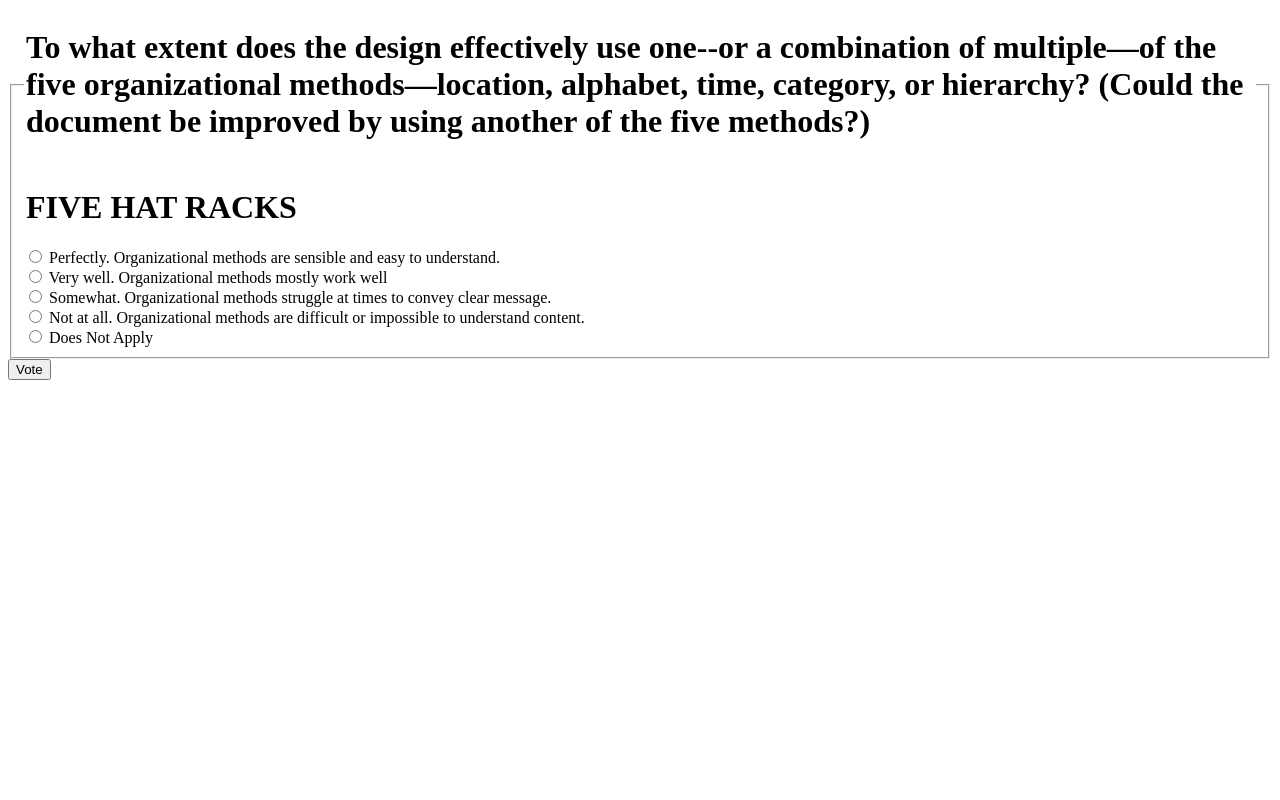
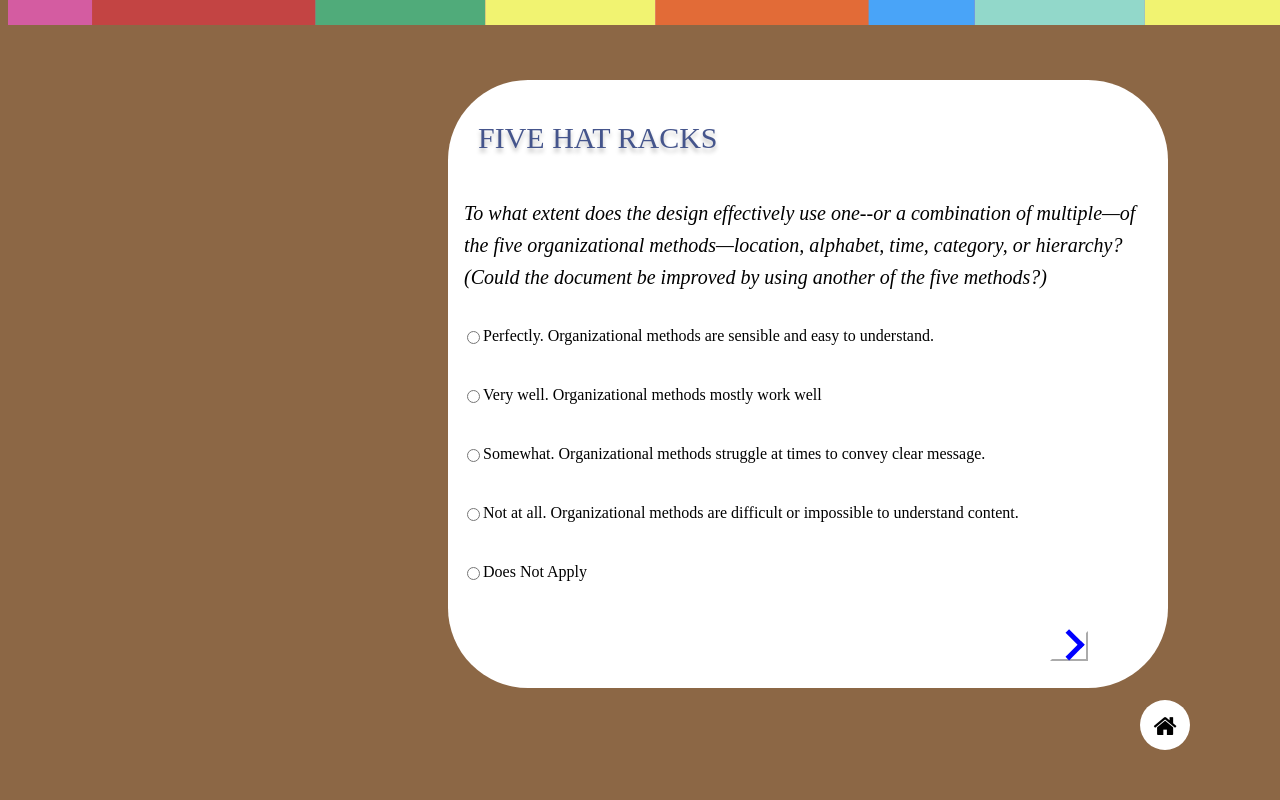
Before and after one commit to cmpt375-2021fall/client-project-crayon_project, a Django app: page /1/ in a window 1280 px wide. Run offline with Django 3.2, Linux system fonts and the light colour scheme; data comes from the database, SQL or seed files in the repository; both versions use the stored data as it was after the commit; some web fonts are replaced.

Commit message:
quiz can change color

```diff
--- a/crayonApp/forms.py
+++ b/crayonApp/forms.py
@@ -14,10 +14,10 @@ class RegisterForm(forms.Form):
    # captcha = CaptchaField(label='Verification code')
 
 class CreateForm(forms.Form):
-    name = forms.CharField(label="room name", max_length=256, widget=forms.TextInput(attrs={'class': 'form-control','placeholder': "Room Name"}))
+    name = forms.CharField(label="project name", max_length=256, widget=forms.TextInput(attrs={'class': 'form-control','placeholder': "Project Name"}))
 
 class EnterForm(forms.Form):
-    room_id = forms.CharField(label="room id", max_length=256, widget=forms.TextInput(attrs={'class': 'form-control','placeholder': "Room ID"}))
+    room_id = forms.CharField(label="project id", max_length=256, widget=forms.TextInput(attrs={'class': 'form-control','placeholder': "Project ID"}))
 
 # Model form
 class FileUploadModelForm(forms.ModelForm):
--- /dev/null
+++ b/crayonApp/static/crayonApp/css/detail.css
@@ -0,0 +1,116 @@
+
+/* body{
+      background-color: #45558C;
+
+      } */
+
+      h2{
+
+          position: absolute;
+          left: 1em;
+          top: 0.002em;
+          font-family: Futura;
+          font-style: normal;
+          font-weight: 500;
+          font-size: 30px;
+          line-height: 66px;
+          color:#45558C;
+          text-shadow: 0px 4px 4px rgba(0, 0, 0, 0.25);
+      }
+
+      h1{
+      font-family: Futura;
+      font-size:20px;
+      font-style: italic;
+      font-weight: 500;
+      line-height: 32px;
+      letter-spacing: 0em;
+      text-align: left;
+
+      }
+
+      #big{
+      background-color: white;
+      border-radius:5em;
+      position: absolute;
+      top:5em;
+      left:28em;
+      width:45em;
+      height:38em;
+      }
+
+      #content{
+
+      position:relative;
+      top: 5em;
+      }
+
+      #choices{
+          position: relative;
+          top:5em;
+      }
+
+      .chose{
+          display: flex;
+          flex-direction: row;
+          align-items: center;
+      }
+
+      h3{
+          font-family: Futura;
+          font-size:1em;
+          font-style: normal;
+          font-weight: 500;
+          line-height: 27px;
+          letter-spacing: 0em;
+          text-align: left;
+
+
+      }
+
+      fieldset{
+          border-width: 0;
+      }
+
+      .float-right{
+          position: absolute;
+          right:6em;
+          bottom:2em;
+          background-color: white;
+          border-color: white;
+      }
+
+      .arrow {
+          border: solid blue;
+          border-width: 0 5px 5px 0;
+          display: inline-block;
+          padding: 3px;
+          width:0.8em;
+          height:0.8em;
+        }
+
+        .right {
+          transform: rotate(-45deg);
+          -webkit-transform: rotate(-45deg);
+        }
+          #goback{
+          position:absolute;
+          right:90px ;
+           bottom: 50px;
+
+        background-color: white; /* Blue background */
+           border-radius:50%;
+          width: 50px;
+          height:50px;
+        border: none; /* Remove borders */
+        color: black; /* White text */
+        padding: 12px 12px; /* Some padding */
+        font-size: 25px; /* Set a font size */
+        cursor: pointer; /* Mouse pointer on hover */
+      }
+
+      .rainbow{
+          width:100%;
+          position:absolute;
+          top:0;
+      }
--- a/crayonApp/templates/crayonApp/detail.html
+++ b/crayonApp/templates/crayonApp/detail.html
@@ -1,12 +1,78 @@
+<!DOCTYPE html>
+<html lang="en">
+<head>
+
+    <link rel="stylesheet" type="text/css" href="../../static/crayonApp/css/detail.css">
+    <link rel="stylesheet" href="https://use.typekit.net/uvu6hds.css">
+    <link rel="stylesheet" href="https://cdnjs.cloudflare.com/ajax/libs/font-awesome/4.7.0/css/font-awesome.min.css">
+</head>
+ {% if quiz.quiz_subtype.quiz_type.name is 'COLOR' %}
+ {% block mycss1 %} <style>
+    body{
+      background-color: #45558C;
+      }
+      </style> {% endblock %}
+ {% elif quiz.quiz_subtype.quiz_type.name is 'CONTRAST' %}
+{% block mycss2 %} <style>
+    body{
+      background-color: #0b6b6b;
+      }
+      </style> {% endblock %}
+  {% else %}
+        {% block mycss3 %} <style>
+    body{
+      background-color: #8c6745;
+      }
+      </style> {% endblock %}
+    {% endif %}
+
+<body>
+
+    <div class = "rainbow">
+
+        <svg width=100% height="25" fill="none" xmlns="http://www.w3.org/2000/svg">
+            <rect x="-1" width="1920" height="30" fill="#D45CA1"/>
+            <rect x="307.214" width="170.118" height="30" fill="#50AB7A"/>
+            <rect x="477.332" width="170.118" height="30" fill="#F1F371"/>
+            <rect x="1136.79" width="170.118" height="30" fill="#F1F371"/>
+            <rect x="966.672" width="170.118" height="30" fill="#92D8CA"/>
+            <rect x="796.554" width="170.118" height="30" fill="#49A4F8"/>
+            <rect x="647.45" width="213.148" height="30" fill="#E26B37"/>
+            <rect x="84.0586" width="223.155" height="30" fill="#C34443"/>
+            </svg>
+    </div>  <!--rainbow-->
+<div id="big">
 <form action="" method="post">
 {% csrf_token %}
 <fieldset>
+    <legend><h2>{{ quiz.quiz_subtype.name }}</h2></legend>
+    <br>
+    <div id="content">
     <legend><h1>{{ quiz.quiz_context }}</h1></legend>
-    <legend><h1>{{ quiz.quiz_subtype.name }}</h1></legend>
+    </div><!--content-->
+
+    <div id="choices">
     {% for choice in quiz.choice_set.all %}
+    <div class="chose">
+
         <input type="radio" name="choice" id="choice{{ forloop.counter }}" value="{{ choice.id }}">
-        <label for="choice{{ forloop.counter }}">{{ choice.context }}</label><br>
-    {% endfor %}
+        <label for="choice{{ forloop.counter }}"><h3>{{ choice.context }}</h3></label><br>
+
+    </div>{% endfor %}
+    </div><!--choices-->
+
+
 </fieldset>
-<input type="submit" value="Vote">
+<button type="submit" class="btn btn-primary float-right"><i class="arrow right"></i></button>
 </form>
+
+</div> <!--big-->
+<form action="../">
+<button id="goback"><i class="fa fa-home home"></i></button>
+</form>
+
+
+</body>
+
+
+</html>
```
Also changed, not shown: db.sqlite3.
